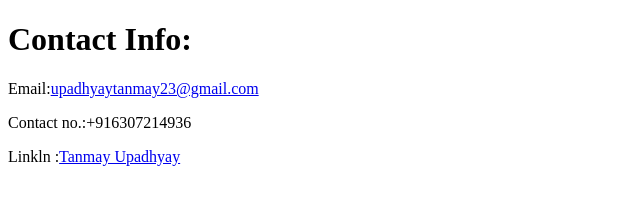
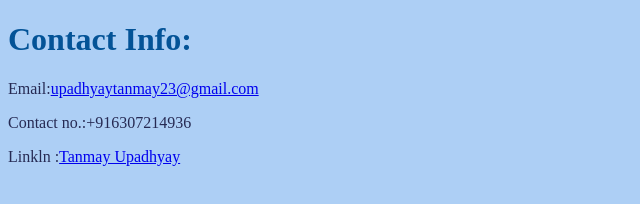
Before and after one commit to tanmayupadhyay991/CV, a plain HTML site: page contact info.html in a window 1280 px wide. Shown: the whole page, without its empty margins (0-640 px from the left). Drawn offline with Linux system fonts and the light colour scheme.

Commit message:
Update contact info.html

```diff
--- a/contact info.html
+++ b/contact info.html
@@ -5,6 +5,8 @@
     <meta http-equiv="X-UA-Compatible" content="IE=edge">
     <meta name="viewport" content="width=device-width, initial-scale=1.0">
     <title>Contact Info</title>
+    <link rel="icon" href="icon4.jpg">
+    <link rel="stylesheet" href="style.css">
 </head>
 <body>
     <h1>Contact Info:</h1>
```
